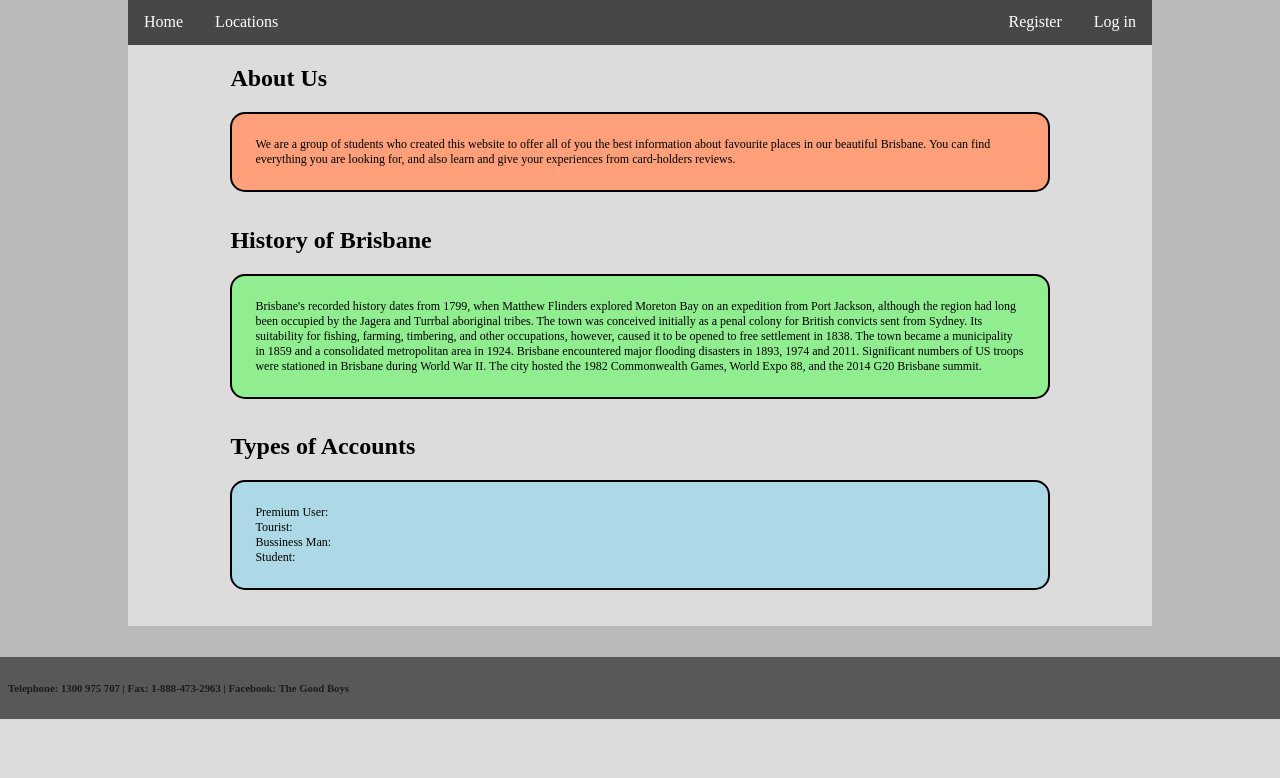
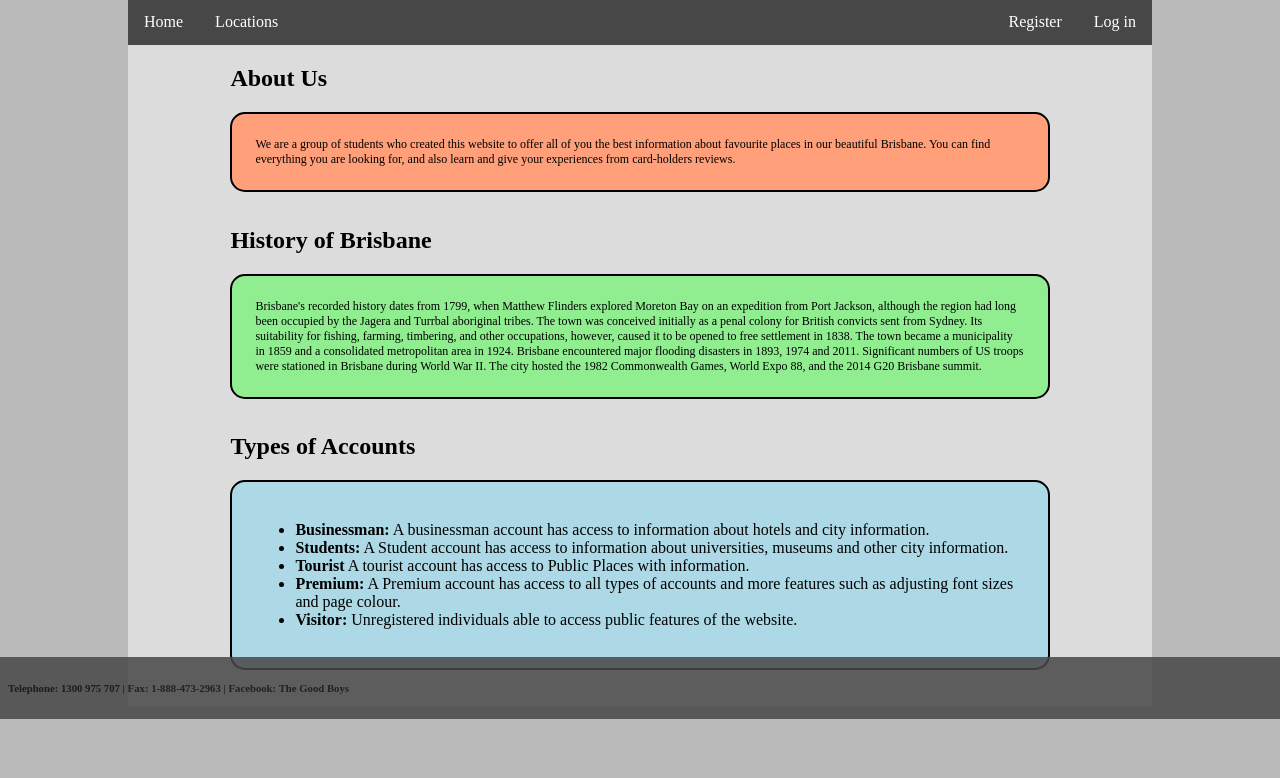
Before and after one commit to lowejosh/Django-landmarks, a Django app: page / in a window 1280 px wide. Shown: the part 81-859 px from the top of the page. Before the commit the page ends 800 px from the top, so only its background shows below. Run offline with Django 3.2, Linux system fonts and the light colour scheme.

Commit message:
Updated public main page with information
Update the public main page with information about the different use types.

```diff
--- a/workspace/assignment_sprint1/templates/publicMain.html
+++ b/workspace/assignment_sprint1/templates/publicMain.html
@@ -29,7 +29,23 @@
         <tbody>
             <tr>
                 <td>
-                    <p>Premium User:<br />Tourist:<br />Bussiness Man:<br />Student:</p>
+                    <ul>
+                        <li>
+                            <b>Businessman:</b> A businessman account has access to information about hotels and city information.
+                        </li>
+                        <li>
+                            <b>Students:</b> A Student account has access to information about universities, museums and other city information.
+                        </li>
+                        <li>
+                            <b>Tourist</b> A tourist account has access to Public Places with information.
+                        </li>
+                        <li>
+                            <b>Premium:</b> A Premium account has access to all types of accounts and more features such as adjusting font sizes and page colour.
+                        </li>
+                        <li>
+                            <b>Visitor:</b> Unregistered individuals able to access public features of the website.
+                        </li>
+                    </ul>
                 </td>
             </tr>
         </tbody>
```
